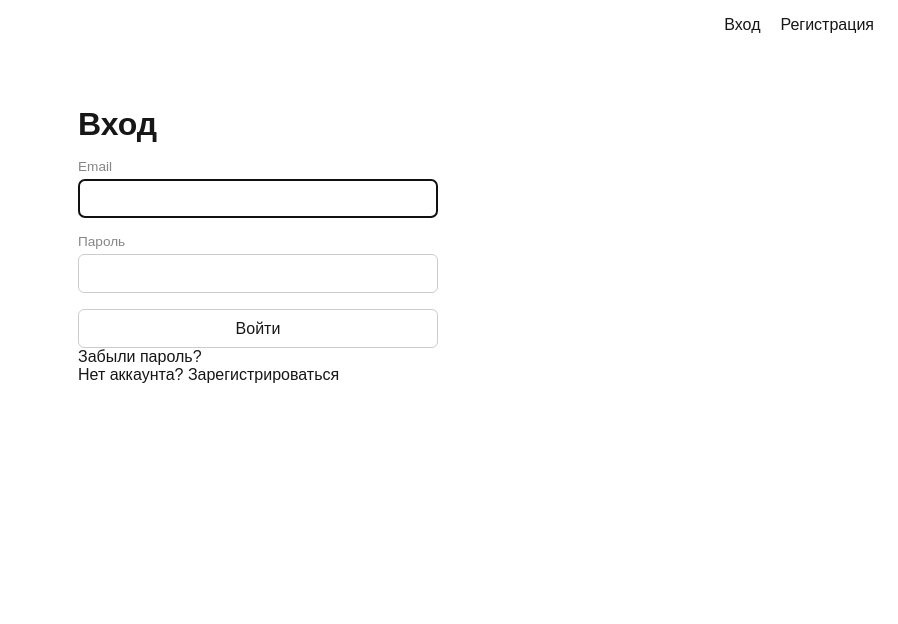
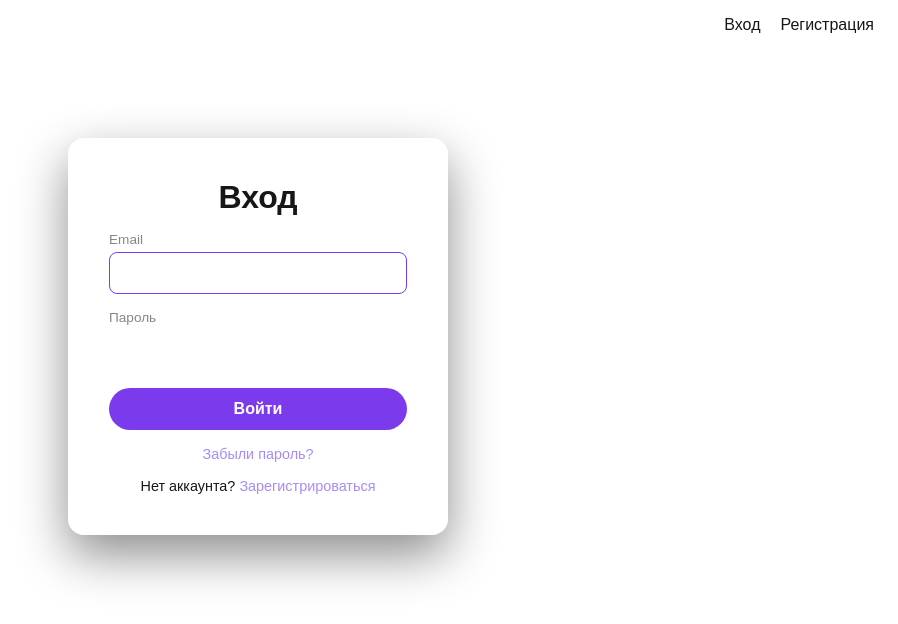
Before and after one commit to gumkaboy/whatiwatch, a Next.js app: page /login in a window 1280 px wide. Shown: the top 624 px of the page, without its empty margins (382-1280 px from the left). Built offline with nearby package versions, Linux system fonts and the light colour scheme; no server answers.

Commit message:
Restyle login/register/password auth pages to match the site's glass look
Co-Authored-By: Claude Sonnet 5 <noreply@anthropic.com>

```diff
--- a/src/app/globals.css
+++ b/src/app/globals.css
@@ -961,8 +961,31 @@ a {
 /* auth pages */
 
 .auth-page {
-  max-width: 360px;
-  margin: 2rem auto;
+  max-width: 380px;
+  margin: 4rem auto;
+  padding: 2.5rem;
+  border: 1px solid rgba(255, 255, 255, 0.15);
+  border-radius: 16px;
+  background: rgba(255, 255, 255, 0.06);
+  backdrop-filter: blur(16px) saturate(160%);
+  -webkit-backdrop-filter: blur(16px) saturate(160%);
+  box-shadow:
+    0 20px 50px rgba(0, 0, 0, 0.45),
+    inset 0 1px 0 rgba(255, 255, 255, 0.08);
+}
+
+.auth-page h1 {
+  text-align: center;
+}
+
+.auth-page p {
+  text-align: center;
+  margin-top: 1rem;
+  font-size: 0.9rem;
+}
+
+.auth-page a {
+  color: #a78bfa;
 }
 
 .profile-page {
@@ -993,22 +1016,37 @@ a {
 }
 
 .auth-form input {
-  padding: 0.6rem 0.8rem;
-  border: 1px solid rgba(128, 128, 128, 0.4);
-  border-radius: 6px;
-  background: transparent;
+  padding: 0.7rem 1rem;
+  border: 1px solid rgba(255, 255, 255, 0.18);
+  border-radius: 8px;
+  background: rgba(255, 255, 255, 0.06);
   color: inherit;
   font-size: 1rem;
+  transition:
+    border-color 0.15s ease,
+    background 0.15s ease;
+}
+
+.auth-form input:focus {
+  outline: none;
+  border-color: #7c3aed;
+  background: rgba(255, 255, 255, 0.1);
 }
 
 .auth-form button {
-  padding: 0.6rem 1rem;
-  border: 1px solid rgba(128, 128, 128, 0.4);
-  border-radius: 6px;
-  background: transparent;
-  color: inherit;
+  padding: 0.75rem 1rem;
+  border: none;
+  border-radius: 999px;
+  background: #7c3aed;
+  color: #fff;
+  font-weight: 600;
   cursor: pointer;
   font-size: 1rem;
+  transition: background 0.15s ease;
+}
+
+.auth-form button:hover {
+  background: #6d28d9;
 }
 
 .auth-form button:hover {
```
